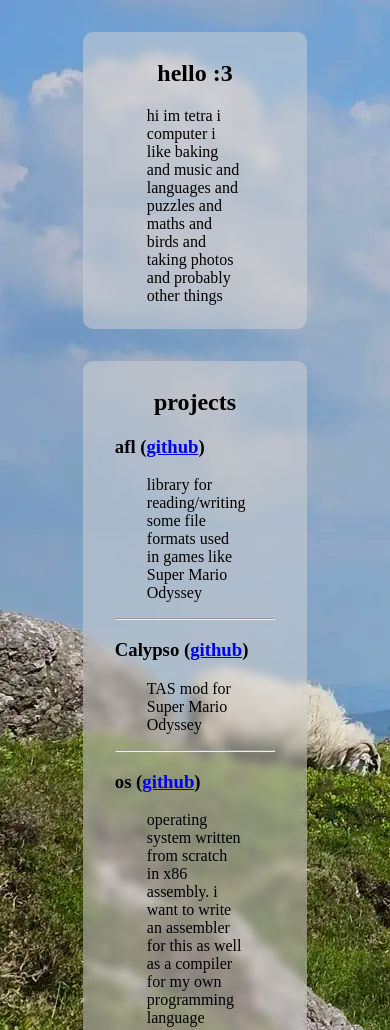
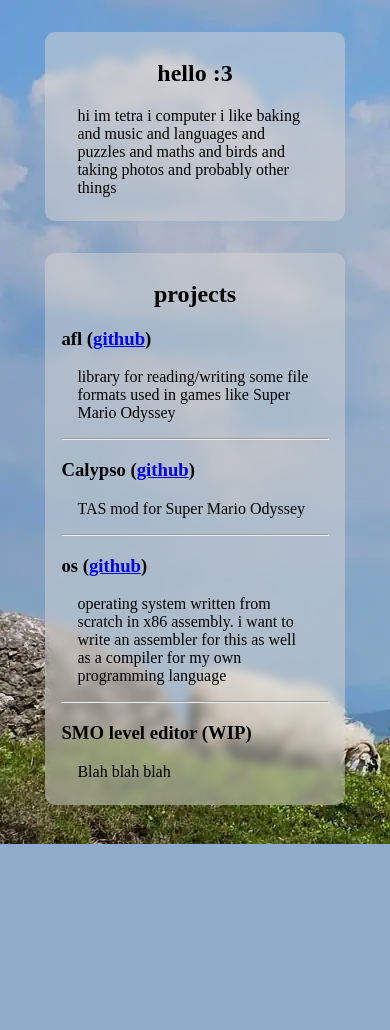
Before and after one commit to tetraxile/tetraxile.dev, a plain HTML site: page public/index.html in a window 390 px wide. Shown: the top 1030 px of the page. After the commit the page ends 844 px from the top, so only its background shows below. Drawn offline with Linux system fonts and the light colour scheme.

Commit message:
Responsive

```diff
--- a/public/styles.css
+++ b/public/styles.css
@@ -20,14 +20,30 @@ hr {
     color: gray;
 }
 
-.project {
-    /* padding: 0 2em; */
-}
+/* .project {
+    padding: 0 2em;
+} */
 
-section > h2 {
+section>h2 {
     text-align: center;
 }
 
 section p {
     margin: 0 2em 1em;
 }
+
+@media screen and (max-width: 90rem) {
+    main {
+        max-width: 80%;
+    }
+}
+
+@media screen and (max-width: 45rem) {
+    section {
+        padding: 0.5em 1em;
+    }
+
+    section p {
+        margin: 0 1em 1em;
+    }
+}
```
Also changed, not shown: public/index.html (+2 -1 lines), 1 other file.
